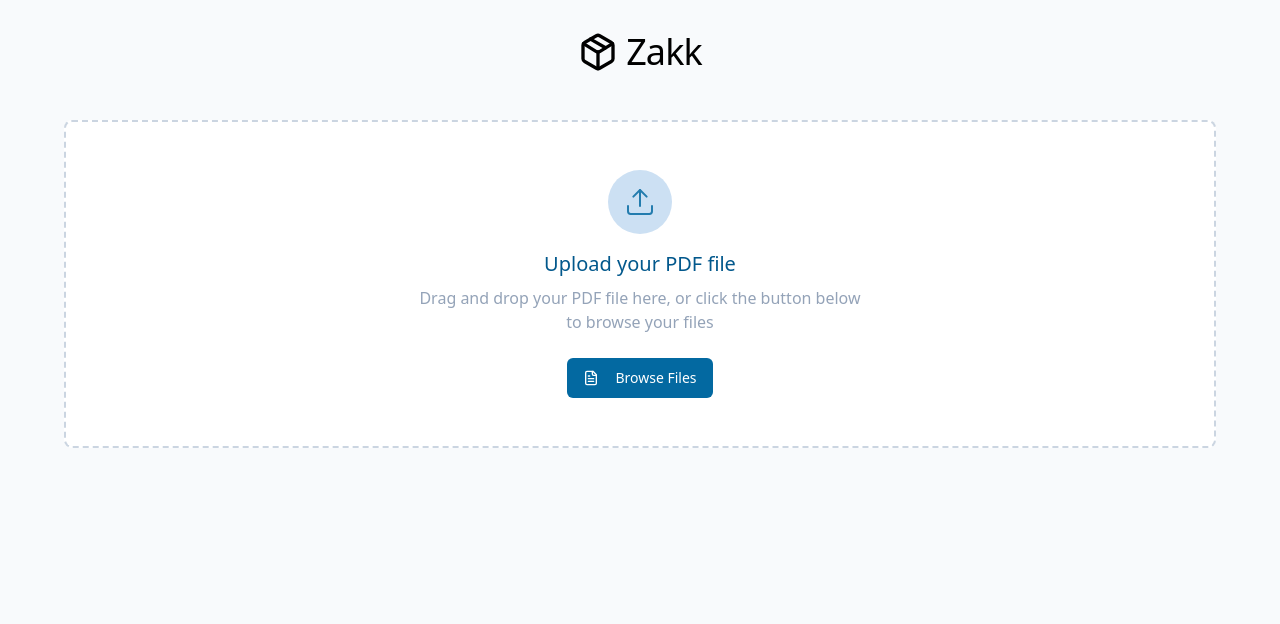
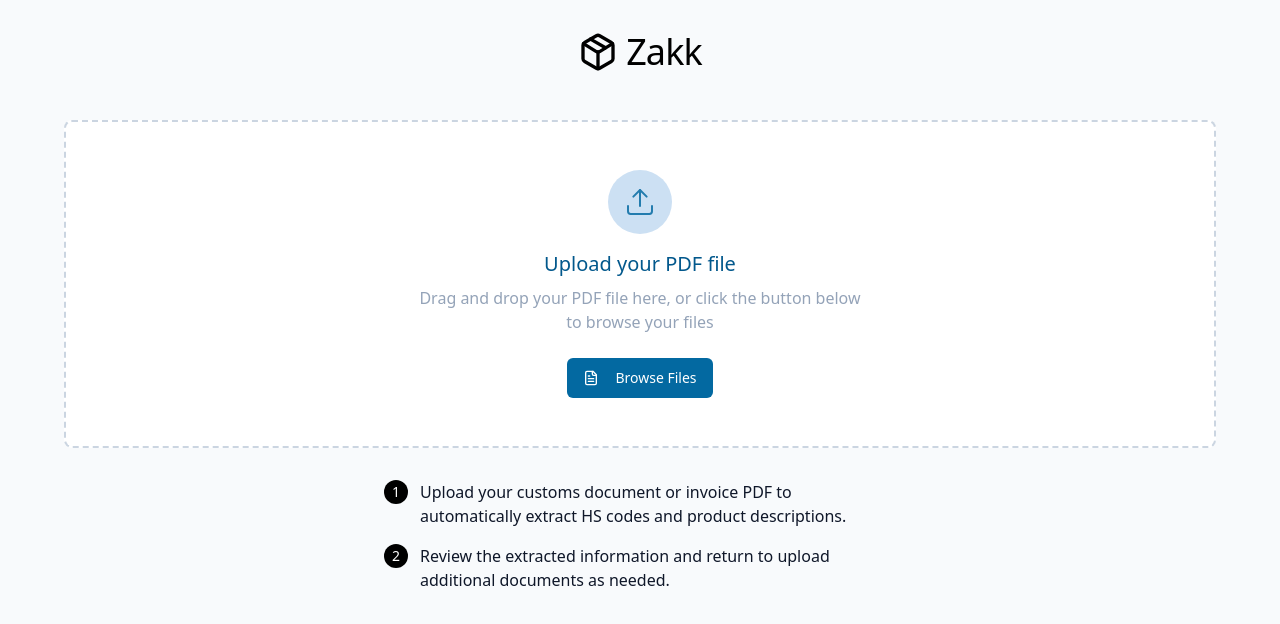
Before and after one commit to RobertSivertsen93/zakk-tollskipan, a React (Vite) app: page / in a window 1280 px wide. Shown: the top 624 px of the page. Built offline with nearby package versions, Linux system fonts and the light colour scheme.

Commit message:
Add upload instructions
Add instructions to the results page to guide the user to upload more documents.

```diff
--- a/src/pages/Index.tsx
+++ b/src/pages/Index.tsx
@@ -98,6 +98,18 @@ const Index = () => {
               <p className="text-custom-gray-500">Processing your document...</p>
             </div>
           )}
+
+          {/* Add instructions below the upload area */}
+          <div className="max-w-lg mx-auto">
+            <div className="flex items-start space-x-3 mb-4">
+              <div className="flex-shrink-0 bg-black text-white w-6 h-6 rounded-full flex items-center justify-center text-sm font-medium">1</div>
+              <p className="text-custom-gray-700">Upload your customs document or invoice PDF to automatically extract HS codes and product descriptions.</p>
+            </div>
+            <div className="flex items-start space-x-3">
+              <div className="flex-shrink-0 bg-black text-white w-6 h-6 rounded-full flex items-center justify-center text-sm font-medium">2</div>
+              <p className="text-custom-gray-700">Review the extracted information and return to upload additional documents as needed.</p>
+            </div>
+          </div>
         </div>
       </div>
     </div>
```
